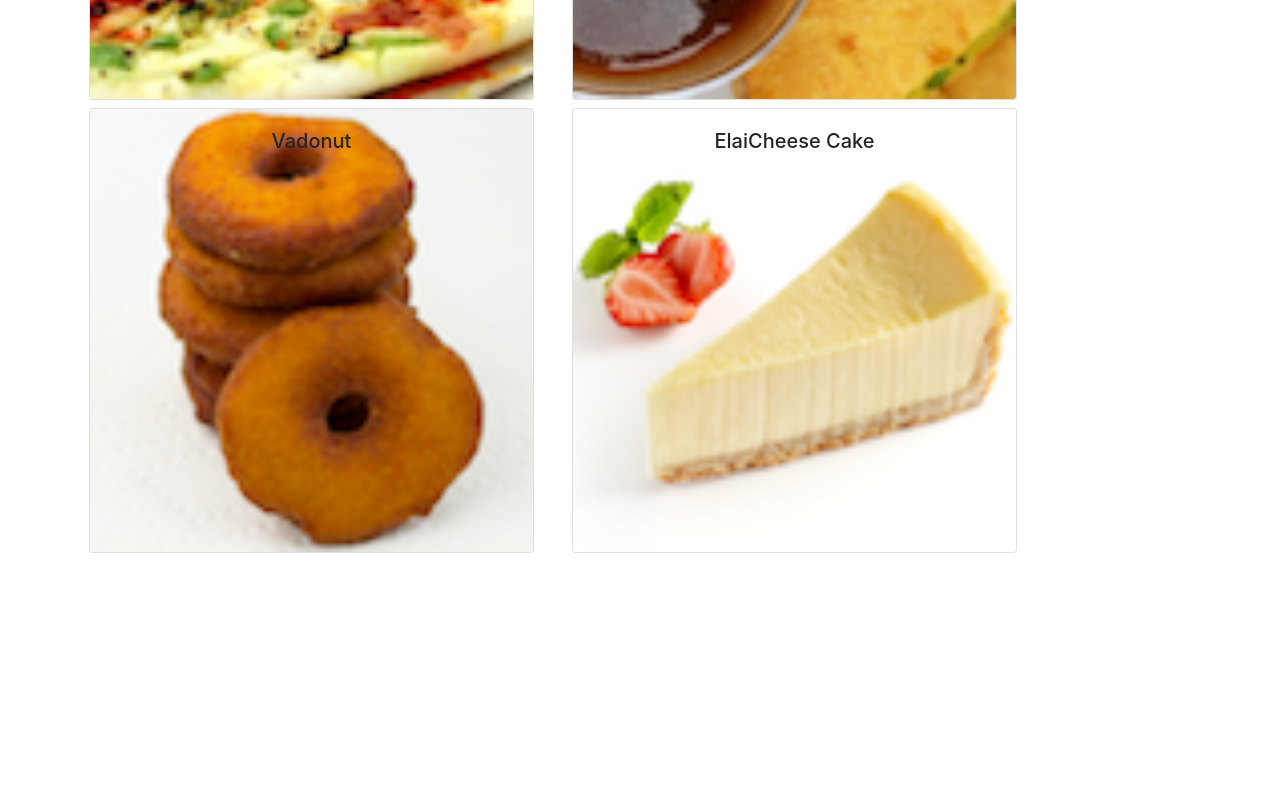
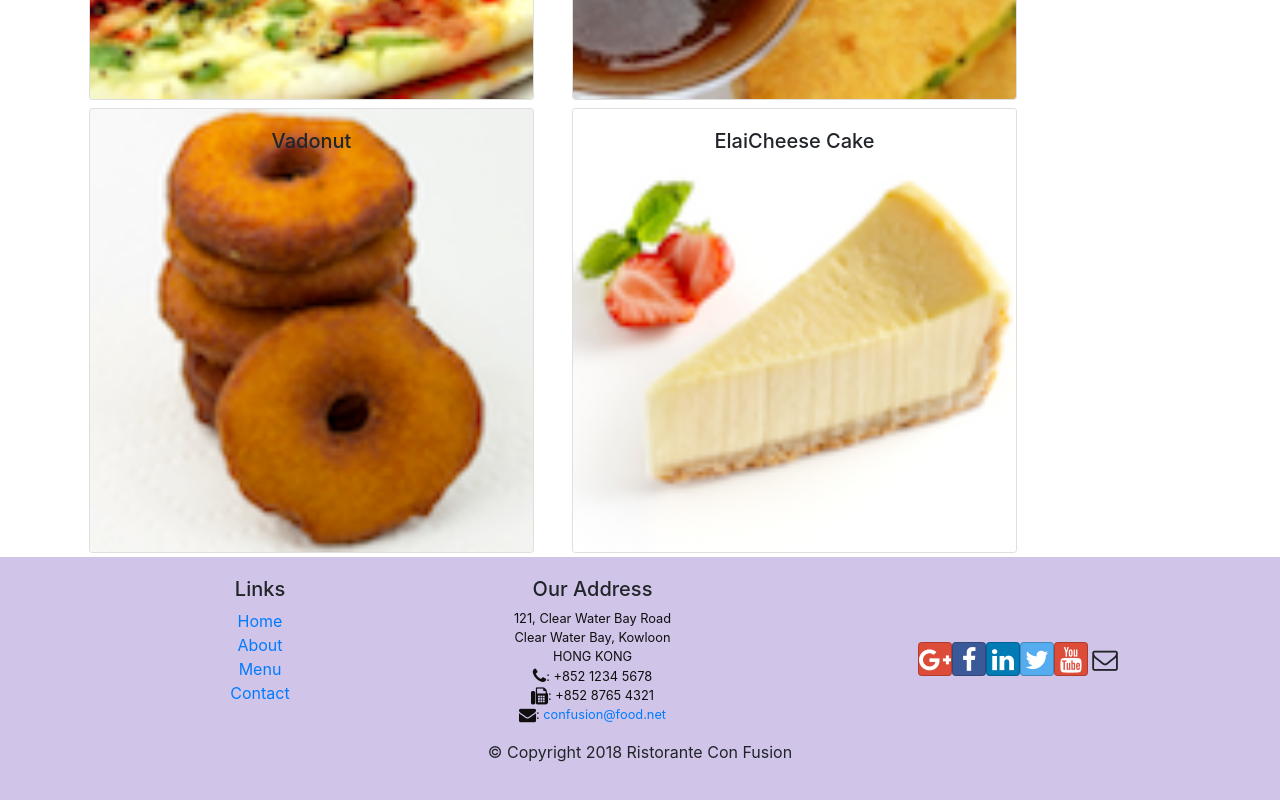
Before and after one commit to AuNguyenUIT/cousera, a React (Create React App) app: page / in a window 1280 px wide. Shown: the part 405-1205 px from the top of the page. Before the commit the page ends 962 px from the top, so only its background shows below. Built offline with nearby package versions, Linux system fonts and the light colour scheme.

Commit message:
Header and Foote

```diff
--- a/package.json
+++ b/package.json
@@ -7,6 +7,8 @@
     "@testing-library/react": "^9.3.2",
     "@testing-library/user-event": "^7.1.2",
     "bootstrap": "^4.5.2",
+    "bootstrap-social": "^5.1.1",
+    "font-awesome": "^4.7.0",
     "react": "^16.13.1",
     "react-dom": "^16.13.1",
     "react-popper": "0.9.2",
--- a/src/App.css
+++ b/src/App.css
@@ -36,3 +36,37 @@
     transform: rotate(360deg);
   }
 }
+
+.row-header {
+  margin: 0px auto;
+  padding: 0px auto;
+}
+
+.row-content {
+  margin: 0px auto;
+  padding: 50px 0px 50px 0px;
+  border-bottom: 1px ridge;
+  min-height: 400px;
+}
+
+.footer {
+  background-color: #d1c4e9;
+  margin: 0px auto;
+  padding: 20px 0px 20px 0px;
+}
+.jumbotron {
+  padding: 70px 30px 70px 30px;
+  margin: 0px auto;
+  background: #9575cd;
+  color: floralwhite;
+}
+
+address {
+  font-size: 80%;
+  margin: 0px;
+  color: #0f0f0f;
+}
+
+.navbar-dark {
+  background-color: #512da8;
+}
--- /dev/null
+++ b/src/components/FooterComponent.js
@@ -0,0 +1,88 @@
+import React from "react";
+
+export default function Footer() {
+  return (
+    <div className="footer">
+      <div className="container">
+        <div className="row justify-content-center">
+          <div className="col-4 offset-1 col-sm-2">
+            <h5>Links</h5>
+            <ul className="list-unstyled">
+              <li>
+                <a href="#">Home</a>
+              </li>
+              <li>
+                <a href="#">About</a>
+              </li>
+              <li>
+                <a href="#">Menu</a>
+              </li>
+              <li>
+                <a href="contactus.html">Contact</a>
+              </li>
+            </ul>
+          </div>
+          <div className="col-7 col-sm-5">
+            <h5>Our Address</h5>
+            <address>
+              121, Clear Water Bay Road
+              <br />
+              Clear Water Bay, Kowloon
+              <br />
+              HONG KONG
+              <br />
+              <i className="fa fa-phone fa-lg"></i>: +852 1234 5678
+              <br />
+              <i className="fa fa-fax fa-lg"></i>: +852 8765 4321
+              <br />
+              <i className="fa fa-envelope fa-lg"></i>:{" "}
+              <a href="mailto:confusion@food.net">confusion@food.net</a>
+            </address>
+          </div>
+          <div className="col-12 col-sm-4 align-self-center">
+            <div className="text-center">
+              <a
+                className="btn btn-social-icon btn-google"
+                href="http://google.com/+"
+              >
+                <i className="fa fa-google-plus"></i>
+              </a>
+              <a
+                className="btn btn-social-icon btn-facebook"
+                href="http://www.facebook.com/profile.php?id="
+              >
+                <i className="fa fa-facebook"></i>
+              </a>
+              <a
+                className="btn btn-social-icon btn-linkedin"
+                href="http://www.linkedin.com/in/"
+              >
+                <i className="fa fa-linkedin"></i>
+              </a>
+              <a
+                className="btn btn-social-icon btn-twitter"
+                href="http://twitter.com/"
+              >
+                <i className="fa fa-twitter"></i>
+              </a>
+              <a
+                className="btn btn-social-icon btn-google"
+                href="http://youtube.com/"
+              >
+                <i className="fa fa-youtube"></i>
+              </a>
+              <a className="btn btn-social-icon" href="mailto:">
+                <i className="fa fa-envelope-o"></i>
+              </a>
+            </div>
+          </div>
+        </div>
+        <div className="row justify-content-center">
+          <div className="col-auto">
+            <p>© Copyright 2018 Ristorante Con Fusion</p>
+          </div>
+        </div>
+      </div>
+    </div>
+  );
+}
--- /dev/null
+++ b/src/components/HeaderComponent.js
@@ -0,0 +1,14 @@
+import React from "react";
+import { Navbar, NavbarBrand } from "reactstrap";
+
+export default function Header() {
+  return (
+    <>
+      <Navbar dark color="primary">
+        <div className="container">
+          <NavbarBrand href="/">Pisces</NavbarBrand>
+        </div>
+      </Navbar>
+    </>
+  );
+}
--- a/src/components/MainComponent.js
+++ b/src/components/MainComponent.js
@@ -1,25 +1,22 @@
 import React, { useState } from "react";
-import { Navbar, NavbarBrand } from "reactstrap";
 import { DISHES } from "../shared/dishes";
 import DishDetail from "./DishDetailComponent";
+import Footer from "./FooterComponent";
+import Header from "./HeaderComponent";
 import { Menu } from "./MenuComponent";
 
 export default function Main() {
   const [dishes] = useState(DISHES);
   const [selectedDish, setSelectedDish] = useState(null);
   const onDishSelect = (dishId) => {
-
     setSelectedDish(dishId);
   };
   return (
     <div>
-      <Navbar dark color="primary">
-        <div className="container">
-          <NavbarBrand href="/">Pisces</NavbarBrand>
-        </div>
-      </Navbar>
+      <Header />
       <Menu dishes={dishes} onClick={(dishId) => onDishSelect(dishId)} />
-      <DishDetail dish={dishes.filter((dish) => (dish.id === selectedDish))[0]} />
+      <DishDetail dish={dishes.filter((dish) => dish.id === selectedDish)[0]} />
+      <Footer />
     </div>
   );
 }
--- a/src/index.js
+++ b/src/index.js
@@ -4,6 +4,8 @@
 import App from "./App";
 import * as serviceWorker from "./serviceWorker";
 import "bootstrap/dist/css/bootstrap.min.css";
+import "font-awesome/css/font-awesome.min.css";
+import "bootstrap-social/bootstrap-social.css";
 
 ReactDOM.render(
   <React.StrictMode>
```
Also changed, not shown: 1 other file (tests, documents, lock files or other folders).
